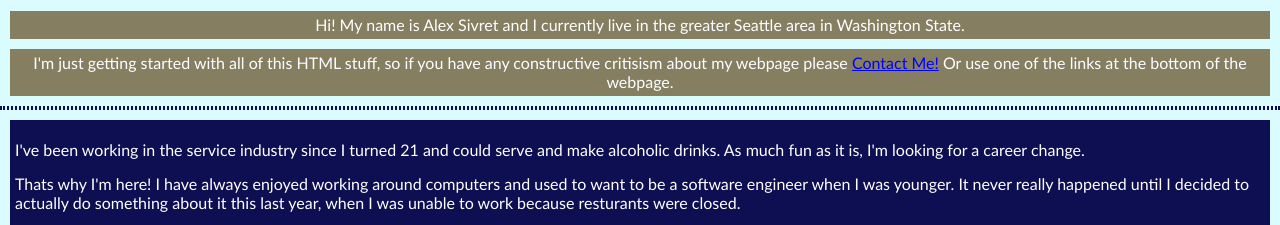
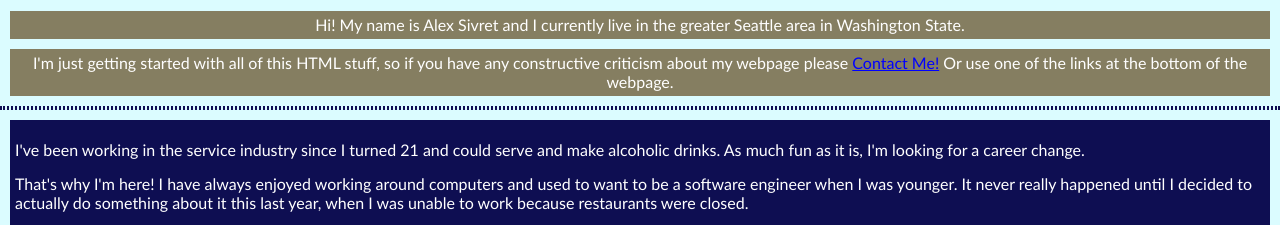
Before and after one commit to alexsivret/website-v1.0, a plain HTML site: page index.html in a window 1280 px wide. Shown: the part 564-789 px from the top of the page. Drawn offline with nearby package versions, Linux system fonts and the light colour scheme; a script that the page names is missing.

Commit message:
Update index.html

```diff
--- a/index.html
+++ b/index.html
@@ -24,12 +24,12 @@
           <img src="images/d20-png.png" width="250">
           <p>Hi! My name is Alex Sivret and I currently live in the greater Seattle area in Washington State.
           </p>
-          <p>I'm just getting started with all of this HTML stuff, so if you have any constructive critisism about my webpage please <a href="mailto:alexsivret@gmail.com">Contact Me!</a> Or use one of the links at the bottom of the webpage. </p>
+          <p>I'm just getting started with all of this HTML stuff, so if you have any constructive criticism about my webpage please <a href="mailto:alexsivret@gmail.com">Contact Me!</a> Or use one of the links at the bottom of the webpage. </p>
         </section>
         <hr>
         <section class="background">
           <p>I've been working in the service industry since I turned 21 and could serve and make alcoholic drinks. As much fun as it is, I'm looking for a career change.</p>
-          <p> Thats why I'm here! I have always enjoyed working around computers and used to want to be a software engineer when I was younger. It never really happened until I decided to actually do something about it this last year, when I was unable to work because resturants were closed.</p><p> I'm very excited to learn everything I can to become a great software engineer!</p>
+          <p> That's why I'm here! I have always enjoyed working around computers and used to want to be a software engineer when I was younger. It never really happened until I decided to actually do something about it this last year, when I was unable to work because restaurants were closed.</p><p> I'm very excited to learn everything I can to become a great software engineer!</p>
           <h4>A few things I enjoy doing:</h4>
           <!-- Simple list of things I enjoy-->
           <ul>
```
